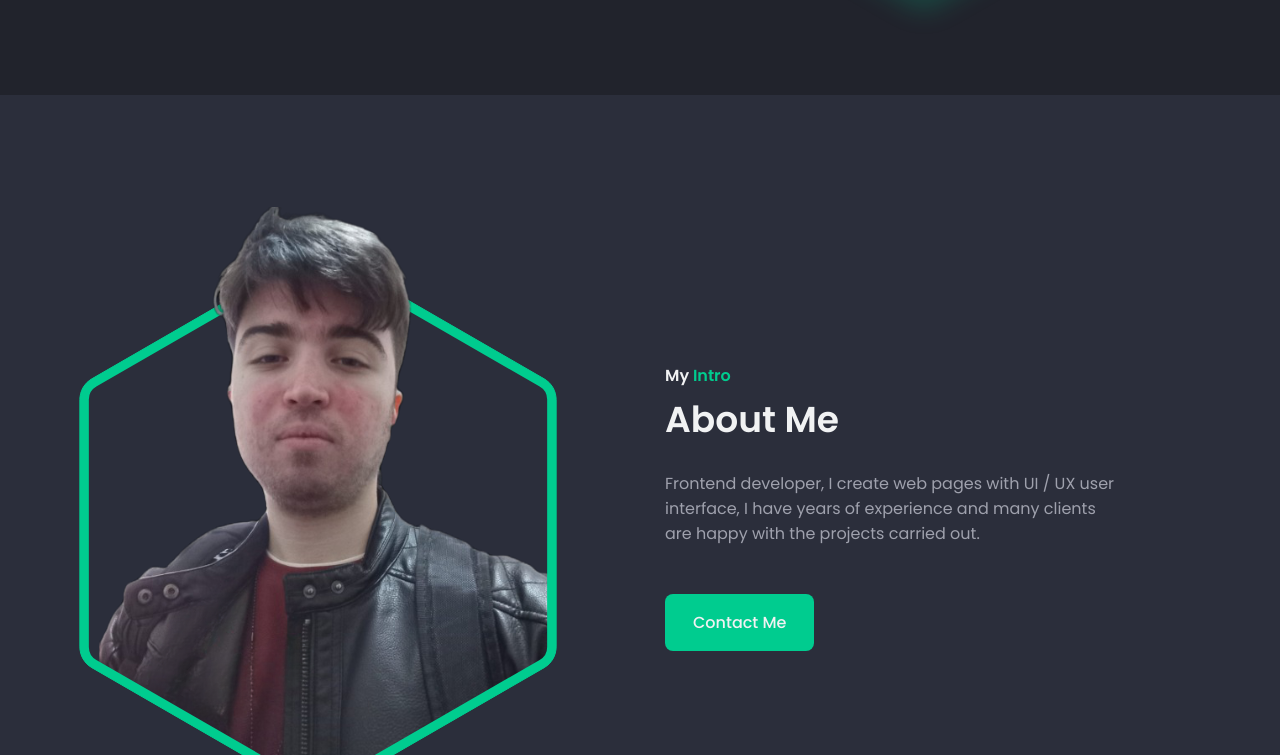
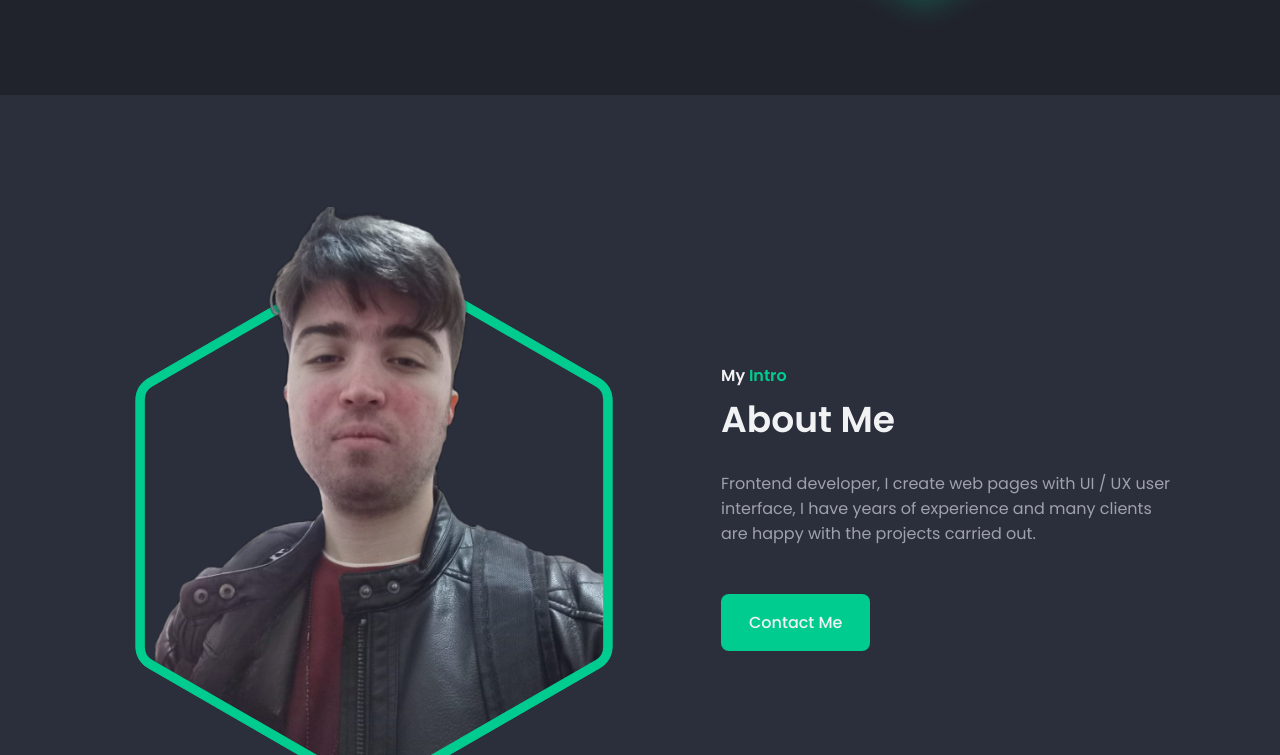
Before and after one commit to ali-yasin-emir/responsive-portfolio-website, a plain HTML site: page index.html in a window 1280 px wide. Shown: the part 737-1492 px from the top of the page. Drawn offline with nearby package versions, Linux system fonts and the light colour scheme.

Commit message:
I fixed something

```diff
--- a/assets/css/styles.css
+++ b/assets/css/styles.css
@@ -299,6 +299,7 @@ svg {
   padding-top: 2rem;
   row-gap: 2.5rem;
   height: calc(100vh - 7rem);
+  margin-inline: 1.5rem;
 }
 
 .home__content {
@@ -719,14 +720,6 @@ svg {
   }
 }
 
-/* it can be change in the future */
-
-@media screen and (min-width: 320px) {
-  .container {
-    margin-inline: 1.5rem;
-  }
-}
-
 /* For medium devices */
 
 @media screen and (max-width: 1152px) {
```
